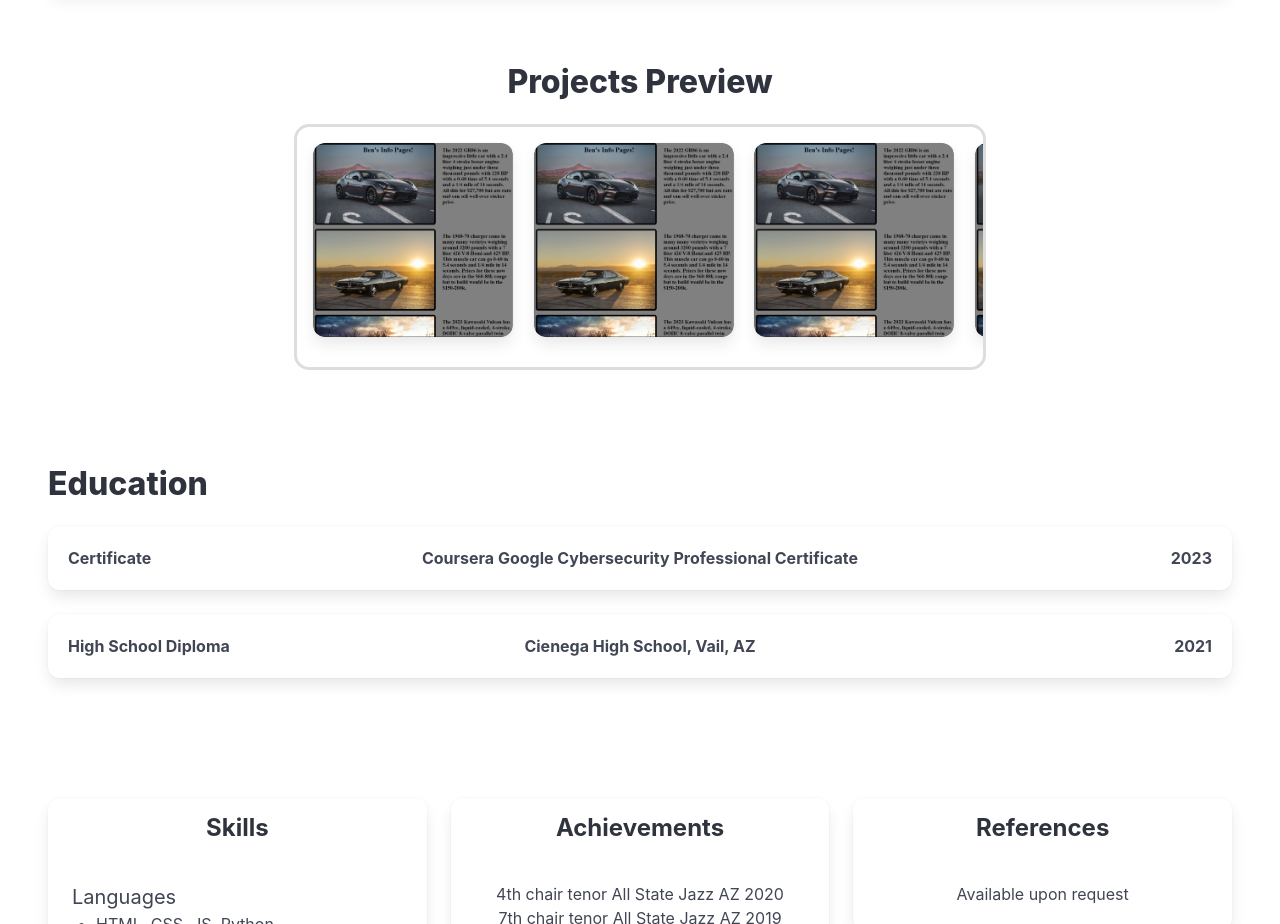
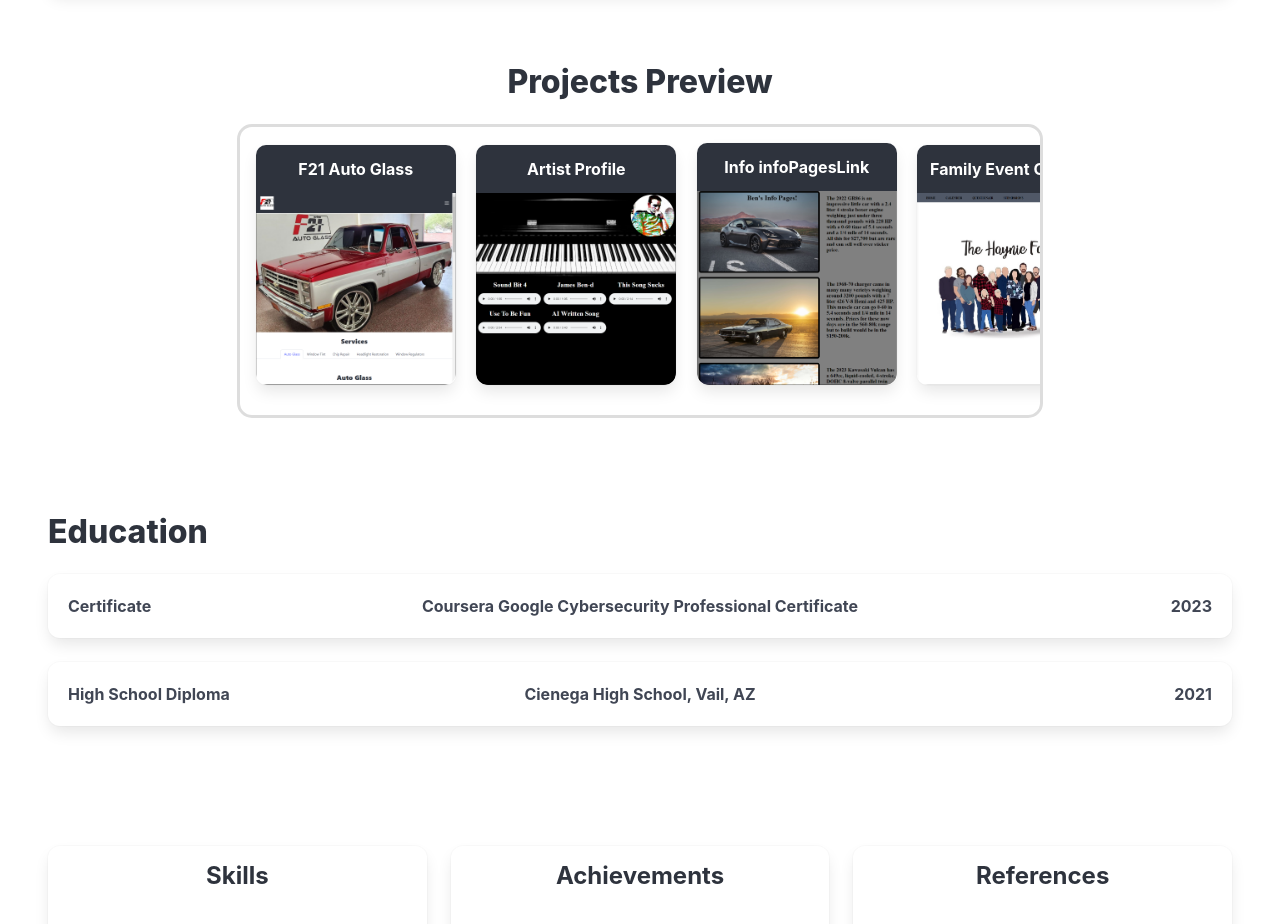
Before and after one commit to ben-olsen-haynie/Portfolio-Ben-Haynie, a plain HTML site: page Bulma/bulma.html in a window 1280 px wide. Shown: the part 920-1844 px from the top of the page. Drawn offline with nearby package versions, Linux system fonts and the light colour scheme.

Commit message:
Added ProjectsPreview imgs and links

```diff
--- a/Bulma/bulma.html
+++ b/Bulma/bulma.html
@@ -90,7 +90,7 @@
     <style>
       .scroll-section {
         position: relative;
-        width: 60%;
+        width: 70%;
         margin: 0 auto;
         overflow-x: auto;
         white-space: nowrap;
@@ -138,31 +138,51 @@
       </h1>
       <div class="container">
         <div class="scroll-section">
-          <div class="card">
+          <div class="card" onclick="f21WebpageLink()">
+            <div
+              class="card-header-title has-background-dark has-text-white is-centered"
+            >
+              F21 Auto Glass
+            </div>
             <div class="card-image">
               <figure class="project-img">
-                <img src="images/Capture.PNG" alt="" />
+                <img src="images/F21WebpagePreview.PNG" alt="" />
               </figure>
             </div>
           </div>
-          <div class="card">
+          <div class="card" onclick="artistProfileLink()">
+            <div
+              class="card-header-title has-background-dark has-text-white is-centered"
+            >
+              Artist Profile
+            </div>
             <div class="card-image">
               <figure class="project-img">
-                <img src="images/Capture.PNG" alt="" />
+                <img src="images/ArtistProfilePreview.PNG" alt="" />
               </figure>
             </div>
           </div>
-          <div class="card">
+          <div class="card" onclick="infoPagesLink()">
+            <div
+              class="card-header-title has-background-dark has-text-white is-centered"
+            >
+              Info infoPagesLink
+            </div>
             <div class="card-image">
               <figure class="project-img">
-                <img src="images/Capture.PNG" alt="" />
+                <img src="images/InfoPagesPreview.PNG" alt="" />
               </figure>
             </div>
           </div>
-          <div class="card">
+          <div class="card" onclick="familyEventLink()">
+            <div
+              class="card-header-title has-background-dark has-text-white is-centered"
+            >
+              Family Event Calender
+            </div>
             <div class="card-image">
               <figure class="project-img">
-                <img src="images/Capture.PNG" alt="" />
+                <img src="images/FamilyEventPreview.PNG" alt="" />
               </figure>
             </div>
           </div>
@@ -243,6 +263,7 @@
       </div>
     </section>
   </body>
+  <script src="bulma.js"></script>
 </html>
 
 <!-- TO DO
--- a/Bulma/bulma.js
+++ b/Bulma/bulma.js
@@ -0,0 +1,16 @@
+function infoPagesLink() {
+    window.location.href = "https://ben-olsen-haynie.github.io/Info-Pages/InfoPages.html";
+}
+
+function artistProfileLink() {
+    window.location.href = "https://ben-olsen-haynie.github.io/Artist-Profile/ArtistProfile.html";
+}
+
+function f21WebpageLink() {
+    window.location.href = "https://ben-olsen-haynie.github.io/Formula21-Website/Bulma/bulma.html";
+}
+
+function familyEventLink() {
+    // window.location.href = "";
+    alert("Coming Soon!!");
+}
```
Also changed, not shown: Bulma/images/ArtistProfilePreview.PNG (added), Bulma/images/F21WebpagePreview.PNG (added), Bulma/images/FamilyEventPreview.PNG (added), Bulma/images/InfoPagesPreview.PNG (renamed from Bulma/images/Capture.PNG).
